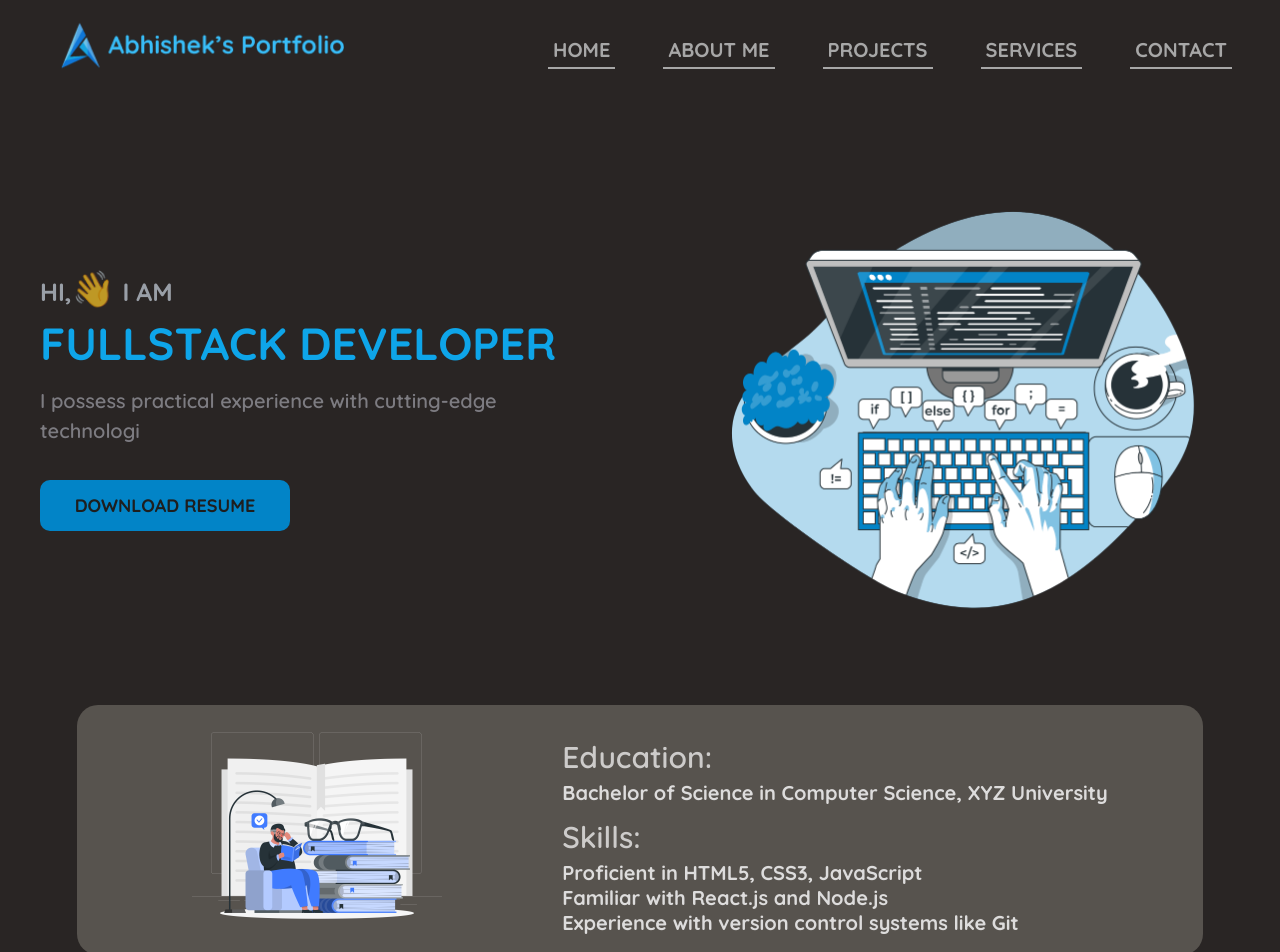
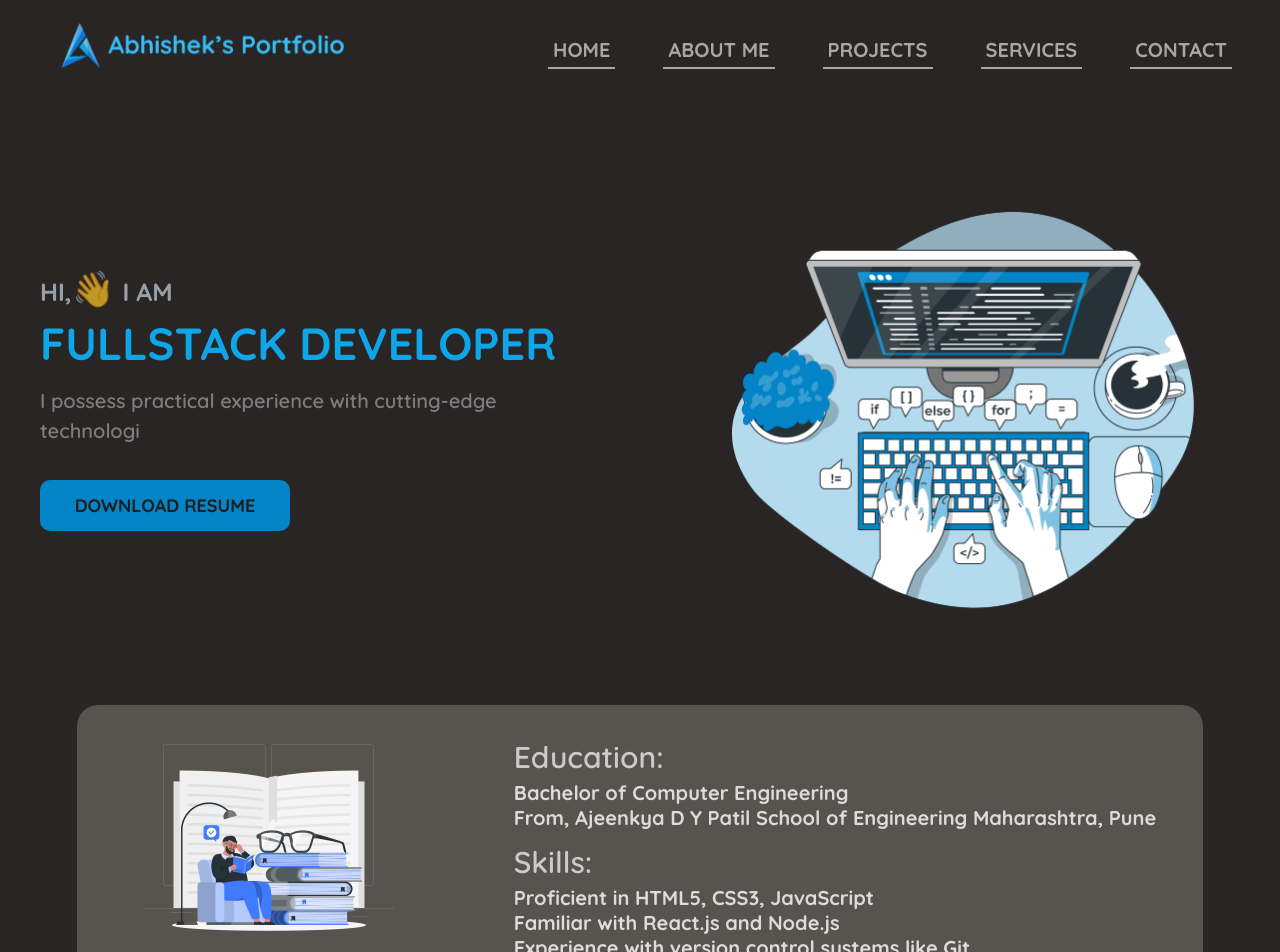
Before and after one commit to AbhishekSalokhe24/Portfolio-Website-Using-React-JS, a React (Vite) app: page /about in a window 1280 px wide. Shown: the top 952 px of the page. Built offline with nearby package versions, Linux system fonts and the light colour scheme.

Commit message:
Education.jsx changed

```diff
--- a/src/components/Education.jsx
+++ b/src/components/Education.jsx
@@ -68,7 +68,8 @@ function Education() {
        <div className="edu-detail">
             <p>Education:</p>
                 <ul>
-                    <li>Bachelor of Science in Computer Science, XYZ University</li>
+                    <li>Bachelor of Computer Engineering</li>
+                    <li>From, Ajeenkya D Y Patil School of Engineering  Maharashtra, Pune</li>
                 </ul>
             <p>Skills:</p>
                 <ul>
```
Also changed, not shown: 2 other files (tests, documents, lock files or other folders).
